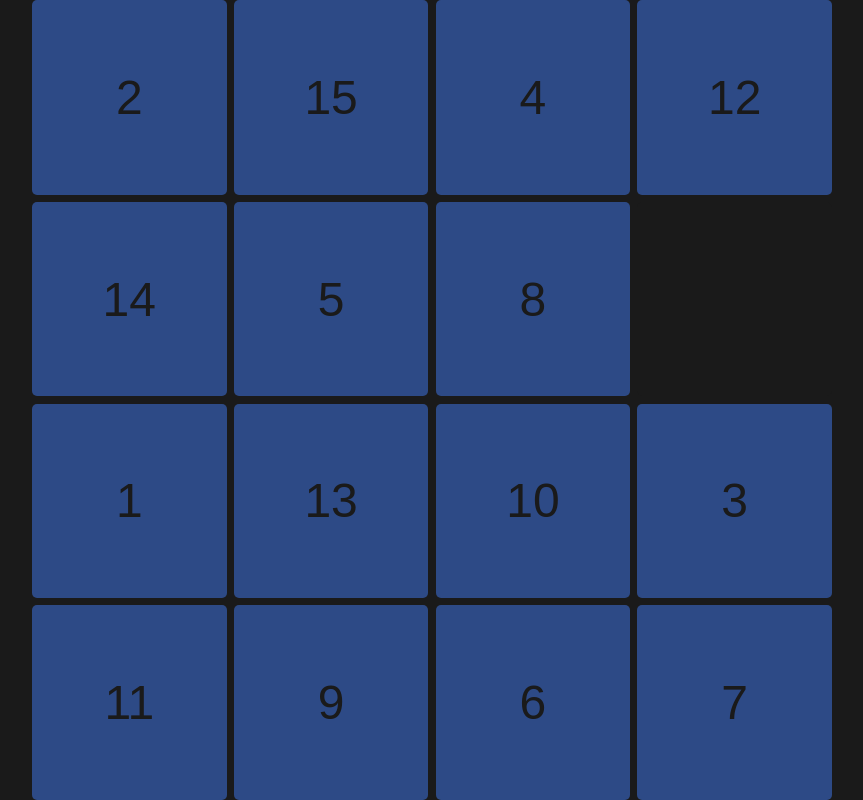
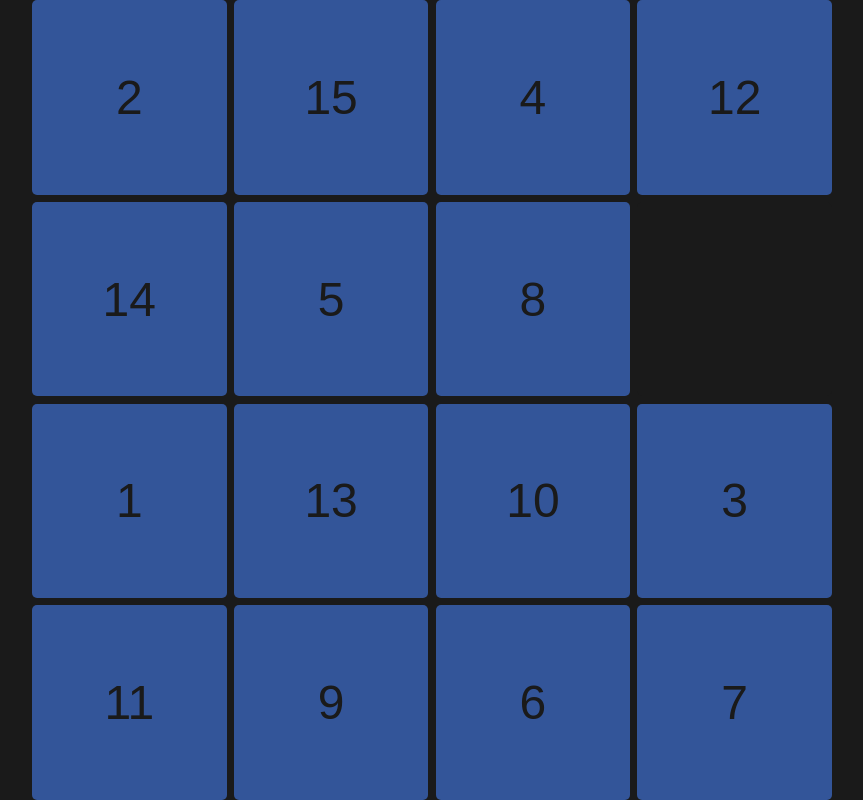
Before and after one commit to y2k/y2k.github.io, a plain HTML site: page tag_game/index.html in a window 1280 px wide. Shown: the whole page, without its empty margins (208-1071 px from the left). Drawn offline with Linux system fonts and the dark colour scheme.

Commit message:
Update y2khub/tag_game

```diff
--- a/tag_game/css/style.css
+++ b/tag_game/css/style.css
@@ -2,13 +2,13 @@
     --animation-duration: 200ms;
 
     --color-white: hsl(0, 0%, 100%);
-    --color-blue: hsl(220, 64%, 56%);
+    --color-blue: hsl(220, 65%, 55%);
 }
 
 @media (prefers-color-scheme: dark) {
     :root {
         --color-white: hsl(0, 0%, 10%);
-        --color-blue: hsl(220, 50%, 35%);
+        --color-blue: hsl(220, 50%, 40%);
     }
 }
 
```
